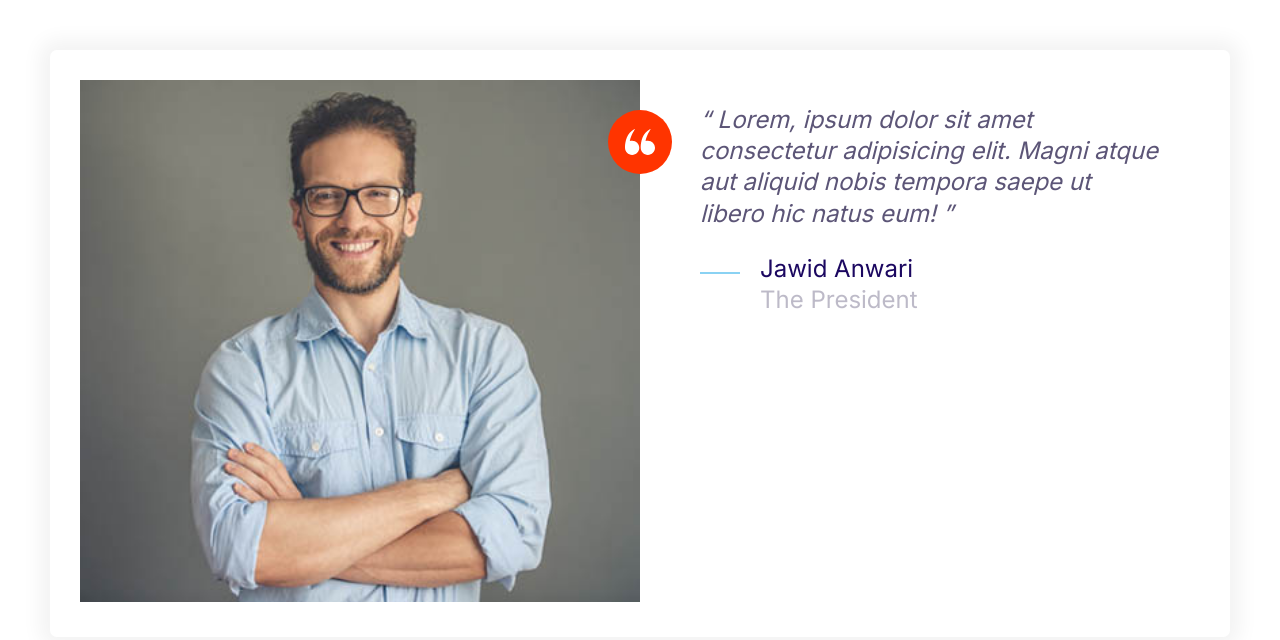
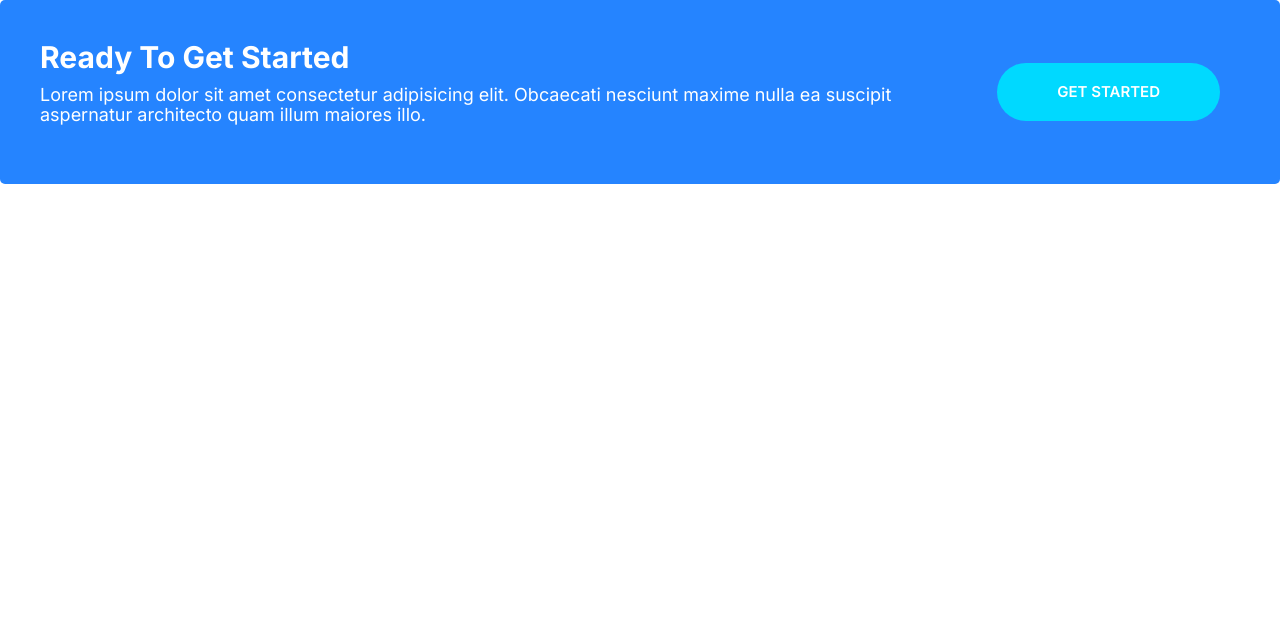
Before and after one commit to jawidanwari/Jawidanwari, a plain HTML site: page index.html in a window 1280 px wide. Drawn offline with Linux system fonts and the light colour scheme.

Commit message:
Build callout component.

```diff
--- a/css/styles.css
+++ b/css/styles.css
@@ -238,6 +238,11 @@ a {
 .btn--outline:hover {
   background: var(--color-headings);
   color: #fff;
+}
+
+.btn--stretched {
+  padding-left: 6rem;
+  padding-right: 6rem;
 }
 
 @media screen and (min-width: 1024px) {
@@ -483,3 +488,43 @@ a {
 .testimonial .quote {
   margin-left: 6rem;
 }
+
+/* Callouts */
+.callout {
+  padding: 4rem;
+  border-radius: 5px;
+}
+
+.callout--primary {
+  background: var(--color-primary);
+  color: #fff;
+}
+
+.callout__heading {
+  color: #fff;
+  margin-top: 0;
+  font-size: 3rem;
+}
+
+.callout .btn {
+  justify-self: center;
+  align-self: center;
+}
+
+.callout__content {
+  text-align: center;
+}
+
+@media screen and (min-width: 768px) {
+  .callout .grid--1x2 {
+    grid-template-columns: 1fr auto;
+  }
+  .callout__content {
+    text-align: left;
+  }
+}
+
+.callout .btn {
+  justify-self: start;
+  margin: 0 2rem;
+}
--- a/index.html
+++ b/index.html
@@ -13,36 +13,18 @@
     />
     <title>Document</title>
   </head>
-  <body style="padding: 5rem">
-    <div class="card testimonial">
+  <body>
+    <div class="callout callout--primary">
       <div class="grid grid--1x2">
-        <div class="testimonial__image">
-          <img src="images/testimonial.jpg" alt="A happy smiling customer" />
-          <span class="icon-container icon-container--accent">
-            <svg class="icon icon--primary icon--white icon--small">
-              <use xlink:href="images/sprite.svg#quotes"></use>
-            </svg>
-          </span>
+        <div class="callout__content">
+          <h2 class="callout__heading">Ready To Get Started</h2>
+          <p>
+            Lorem ipsum dolor sit amet consectetur adipisicing elit. Obcaecati
+            nesciunt maxime nulla ea suscipit aspernatur architecto quam illum
+            maiores illo.
+          </p>
         </div>
-        <blockquote class="quote">
-          <p class="quote__text">
-            Lorem, ipsum dolor sit amet consectetur adipisicing elit. Magni
-            atque aut aliquid nobis tempora saepe ut libero hic natus eum!
-          </p>
-          <footer>
-            <div class="media">
-              <div class="media__image">
-                <svg class="icon icon--primary quote__line">
-                  <use xlink:href="images/sprite.svg#line"></use>
-                </svg>
-              </div>
-              <div class="media__body">
-                <h3 class="media__title quote__author">Jawid Anwari</h3>
-                <p class="author__name">The President</p>
-              </div>
-            </div>
-          </footer>
-        </blockquote>
+        <a href="#" class="btn btn--secondary btn--stretched">Get Started</a>
       </div>
     </div>
   </body>
```
Also changed, not shown: components/callout.html (added, +13 -0 lines).
